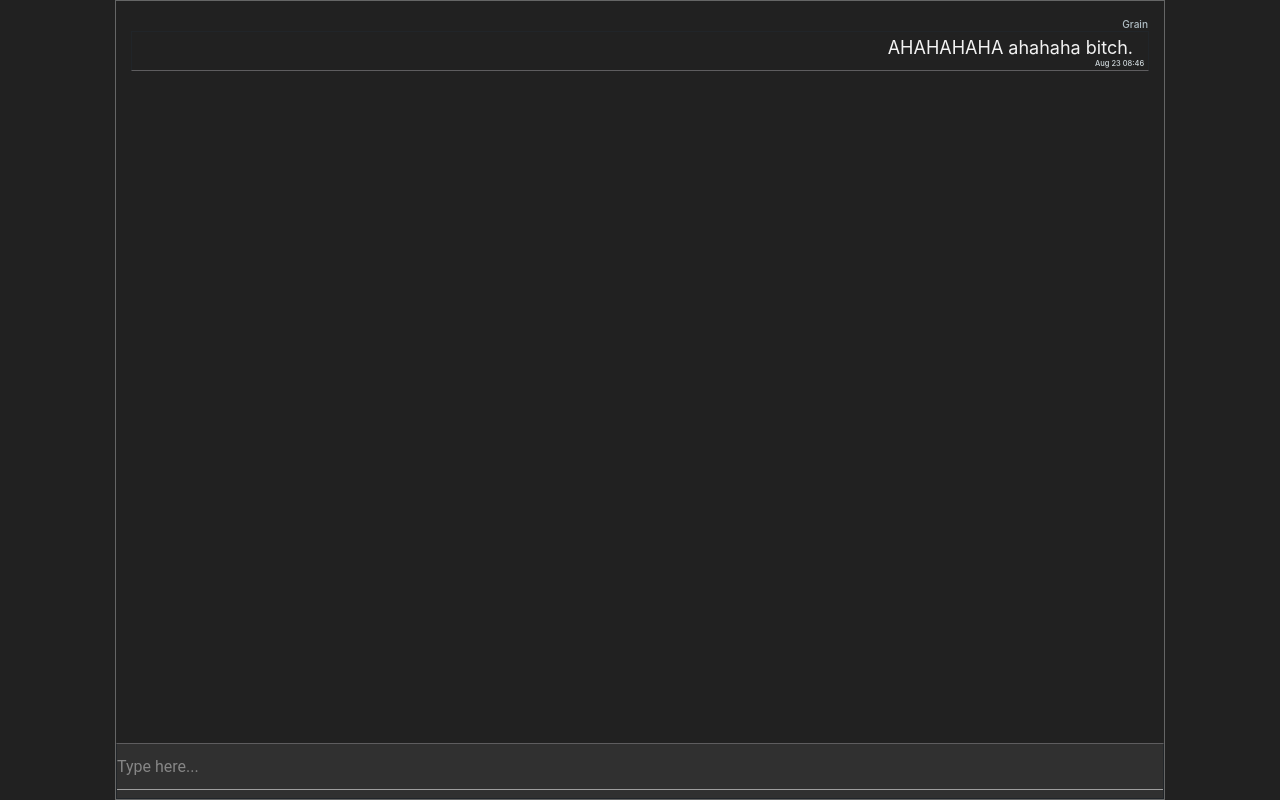
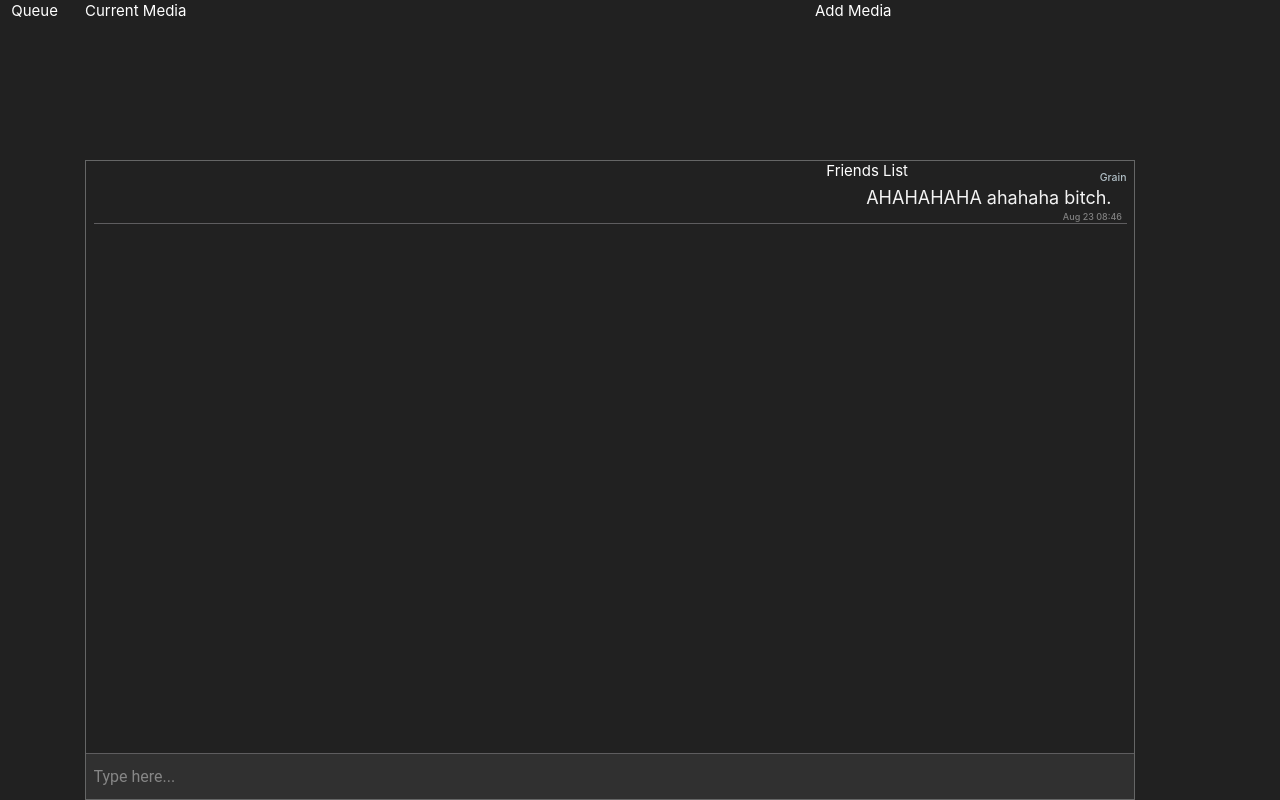
Before and after one commit to biwalsh72/notscreenshare, a Flask app: page / in a window 1280 px wide. Run offline with Flask 2, Linux system fonts and the light colour scheme; some libraries are stand-ins or nearby versions.

Commit message:
basic webpage format & more chat css
starting to format the elements of the webpage for further development. working on basic scalability as well.

```diff
--- a/static/css/home.css
+++ b/static/css/home.css
@@ -1,9 +1,21 @@
 html, body {
     background: #212121 !important;
+    height: 100%;
+    margin-bottom: 0px;
+    bottom: 0;
 }
 
 h1 {
     color: white;
+}
+
+.container {
+    width: 100%;
+    height: 100%;
+    margin: 0;
+    display: flex;
+    color: white;
+    position: relative;
 }
 
 img {
@@ -15,9 +27,18 @@ img {
     margin-right: auto;
 }
 
+body {
+    margin: 0;
+    color: white;
+    height: 100%;
+}
+
+@-ms-viewport {
+    width: device-width;
+}
+
 .screen {
     background: #212121;
-    /*border: 1px solid #474e5d;*/
     border-radius: 1px;
     overflow: hidden;
 }
@@ -26,19 +47,6 @@ img {
     box-sizing: border-box;
     -moz-box-sizing: border-box;
     -webkit-box-sizing: border-box;
-}
-
-body {
-    display:flex;
-    font-size: 0.875rem;
-    font-weight: 400;
-    color: #2c3e50;
-    height: 100vh;
-    overflow-y: hidden;
-}
-
-.row {
-    height: 100%;
 }
 
 .chats::-webkit-scrollbar { width: 0.125rem; }
@@ -51,12 +59,15 @@ body {
 :-moz-placeholder { color: #B0BEC5; }
 
 #room-chat {
-        height:auto;
-        display: flex;
-	    flex: 1;
-	    justify-content: center;
-	    /*align-items: center;*/
-        /*right:0;*/
+    position: fixed;
+    bottom: 0;
+    height:80%;
+    width: auto;
+    margin: 0 !important;
+    padding: 0;
+    /*display: flex;
+	flex: 1;
+    justify-content: center;*/
 }
 
 #room-chat > .chatbox {
@@ -75,10 +86,11 @@ body {
 
 #room-chat > .chatbox > .chats {
     position: absolute;
-    top: 0; left: 0; bottom: 0; right: 0;
+    top: 0; bottom: 0; right: 0; left: 0;
     display: table-cell;
-    vertical-align: bottom;
-    padding: 1rem;
+    /*vertical-align: bottom;*/
+    padding: .5rem;
+    padding-top: .25rem;
     margin-bottom: 2.875rem;
     overflow: auto;
 }
@@ -90,7 +102,7 @@ ul > li {
     display: block;
     margin-top: 1.5rem;
     margin: 1rem 0;
-    border: solid 1px;
+    border-bottom: 1px solid;
     border-bottom-color: rgb(94, 93, 95);
 }
 
@@ -103,25 +115,24 @@ ul > li:after {
 .msg {
     max-width: 85%;
     display: inline-block;
-    padding: 0.5rem 1rem;
+    padding: .7rem 1rem;
     line-height: 1rem;
     min-height: 2rem;
     font-size: 1.2rem;/*0.875rem;*/
 	border-radius: 1rem;
 	margin-bottom: 0.5rem;
-	word-break: break-all;
+    word-break: break-all;
 }
 
 .msg.them {
     float: left;
-    background-color: #553d96;
-    color: #fff;
+    background-color: #535353;
+    color: rgb(236, 234, 240);
     border-bottom-left-radius:0.125rem;
 }
 
 .msg.you {
     float: right;
-    /*background-color: rgb(63, 172, 148);*/
     color: rgb(243, 243, 243);
     border-bottom-right-radius: 0.125rem;
 }
@@ -144,17 +155,16 @@ ul > li:after {
 	color: #B0BEC5;
 	font-size: 0.5rem;
 	top: 0;
-	font-size: 0.675rem;
-	margin-top: -1rem;
+	font-size: 0.7rem;
+	margin-top: -.65rem;
 }
 .msg > span.time {
-	color: #CFD8DC;
-	font-size: 0.5rem;
+    color: grey;
+	font-size: 0.6rem;
     bottom: -0.35rem;
-    padding: .25rem;
-	/*display: none;*/
+    padding: .3rem;
 }
-.msg:hover span.time { display: block; padding: .25rem; }
+.msg:hover span.time { display: block; padding: .4rem; color: #CFD8DC; font-size: .7rem;}
 .msg.him > span { left: 0;	 }
 .msg.you > span {	right: 0; }
 .sendBox {
@@ -163,8 +173,10 @@ ul > li:after {
 	left: 0;
 	width: 100%;
     background: #303030;
-    border: solid 1px;
+    border-top: solid 1px;
+    margin-bottom: -.57rem;
     border-top-color: rgb(94, 93, 95);
+    padding-left: .5rem;
 }
 .sendBox input {
     color: rgb(177, 177, 177);
@@ -173,7 +185,7 @@ ul > li:after {
 	display: block;
 	width: 100%;
     border: none;
-	/*padding: 0.75rem 0.75rem;*/
+    /*padding: 0.75rem 0.75rem;*/
 	line-height: 0rem;/*0.125rem solid #ECEFF1;*/
     transition: 0.5s ease-in-out;
 }
@@ -205,3 +217,46 @@ input::placeholder {
     25% {transform: translate(0,-0.25rem); }
     50% { transform: translate(0,0); }
 }
+
+.row {
+    flex-wrap: nowrap;
+    margin: 0 !important;
+}
+
+#queue {
+    position: fixed;
+    width: 27rem;
+    left: 0;
+    height: 100%;
+    margin: 0 !important;
+}
+
+#friends-list {
+    position: fixed;
+    width: 31rem;
+    right: 0;
+    bottom: 0;
+    height: 80%;
+}
+
+#current-media {
+    position: fixed;
+    width: 70.1rem;
+    height: 20%;
+    padding: 0;
+    margin: 0 !important;
+}
+
+#add-media {
+    position: fixed;
+    right: 0;
+    width: auto;
+    height: 20%;
+    padding: 0;
+    margin: 0 !important;
+    width: 31rem;
+}
+
+.col {
+    /*border: 1px solid white;*/
+}
--- a/templates/home.html
+++ b/templates/home.html
@@ -11,8 +11,14 @@
 
 <body>
     <div class="container">
-        <div class="row">
-            <div class = "col" id="room-chat"></div>
+        <div class="row flex-nowrap">
+            <div class="col" id="queue">Queue</div>
+            <div class="col" id="room-chat"></div>
+            <div class="col" id="friends-list">Friends List</div>
+        </div>
+        <div class="row flex-nowrap">
+            <div class="col" id="current-media">Current Media</div>
+            <div class="col" id="add-media">Add Media</div>
         </div>
     </div>
 
```
